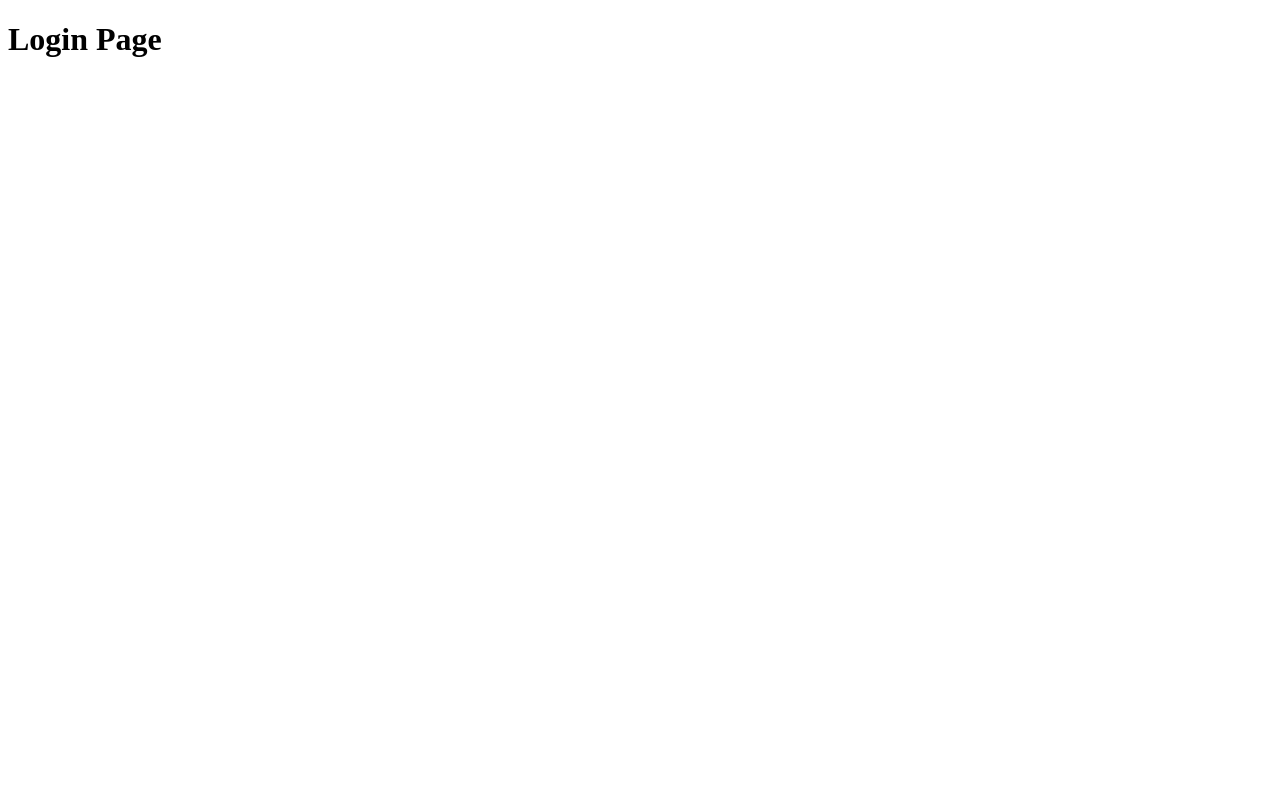
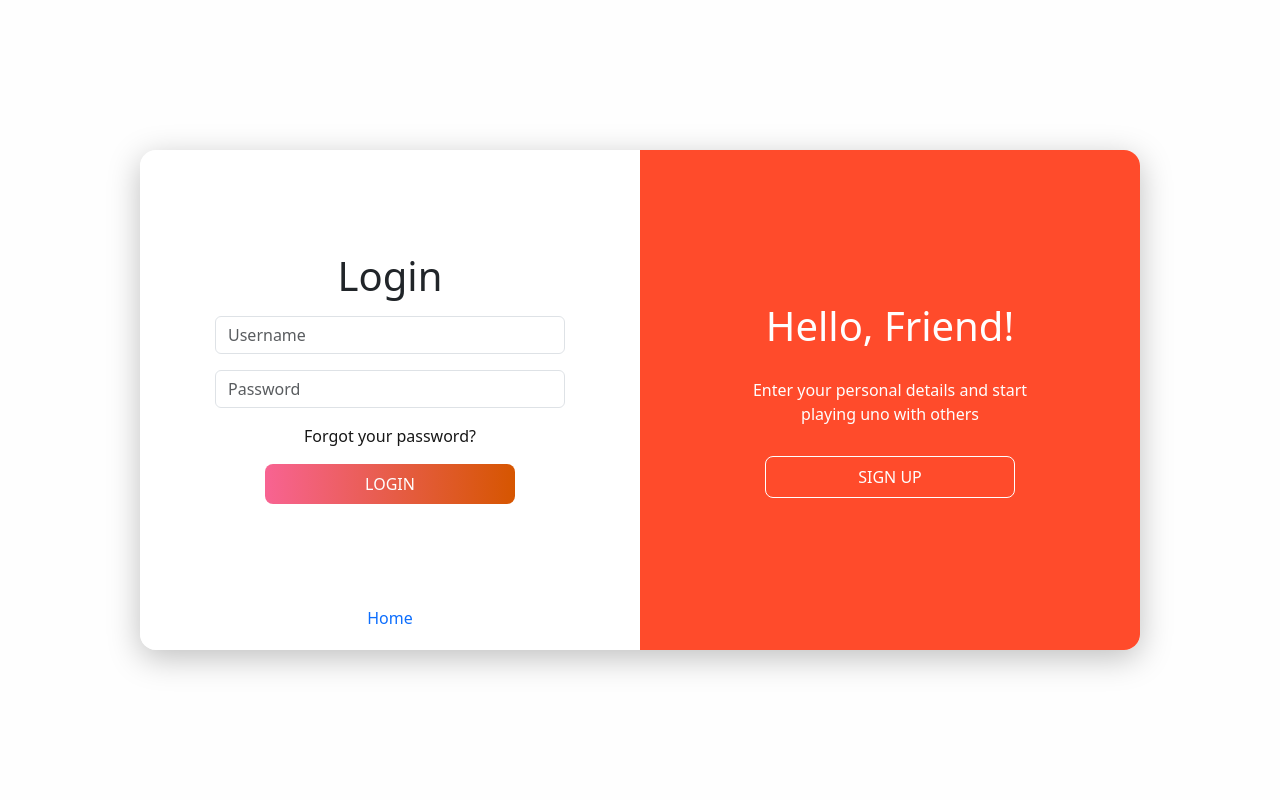
Before and after one commit to sfsu-csc-667-spring-2025-roberts/term-project-uno-reverse, a Node server app: page /login in a window 1280 px wide. Before the commit the page is almost empty. Run offline with Node 20, Linux system fonts and the light colour scheme.

Commit message:
Add login page

```diff
--- a/src/server/routes/login.ts
+++ b/src/server/routes/login.ts
@@ -3,7 +3,9 @@ const router = Router()
 
 // route for login.html
 router.get("/login", (req, res) => {
-    res.render('login');
+    const page_name = 'Login';
+    const registration = 'Register';
+    res.render('login', { page_name, registration });
 });
 
 export default router
--- a/src/server/routes/register.ts
+++ b/src/server/routes/register.ts
@@ -3,7 +3,8 @@ const router = Router()
 
 // route for registration.html
 router.get("/register", (req, res) => {
-    res.render('register');
+    const page_name = 'Registration'
+    res.render('register', { page_name });
 });
 
 export default router
--- a/src/server/views/login.ejs
+++ b/src/server/views/login.ejs
@@ -1,11 +1,55 @@
 <!DOCTYPE html>
 <html lang="en">
+
 <head>
     <meta charset="UTF-8">
     <meta name="viewport" content="width=device-width, initial-scale=1.0">
-    <title>Login</title>
+    <!-- Bootstrap css link -->
+    <link href="https://cdn.jsdelivr.net/npm/bootstrap@5.3.5/dist/css/bootstrap.min.css" rel="stylesheet"
+        integrity="sha384-SgOJa3DmI69IUzQ2PVdRZhwQ+dy64/BUtbMJw1MZ8t5HZApcHrRKUc4W0kG879m7" crossorigin="anonymous" />
+    <link rel="stylesheet" href="/css/login.css" />
+    <title>
+        <%= page_name %>
+    </title>
 </head>
+
 <body>
-    <h1>Login Page</h1>
+    <div class="container-fluid">
+        <div id="forms">
+            <form id="login-form">
+                <div id="form-container">
+                    <h1 id="login-heading" class="mb-3">Login</h1>
+                    <!-- username input -->
+                    <div class="input-group mb-3">
+                        <input type="text" class="form-control" aria-label="Sizing example input"
+                            aria-describedby="inputGroup-sizing-default" name="username" placeholder="Username" />
+                    </div>
+
+                    <!-- password input -->
+                    <div class="input-group mb-3">
+                        <input type="password" class="form-control" aria-label="Sizing example input"
+                            aria-describedby="inputGroup-sizing-default" name="password" placeholder="Password">
+                    </div>
+
+                    <a href="#" id="forgot-password" class="mb-3">Forgot your password?</a>
+                    <button id="login">LOGIN</button>
+
+                    <a href="/" id="home" class="mb-3">Home</a>
+                </div>
+            </form>
+
+            <div id="registration-form">
+                <h1>Hello, Friend!</h1>
+                <p id="statement">Enter your personal details and start playing uno with others</p>
+                <button id="signup">SIGN UP</button>
+            </div>
+        </div>
+    </div>
+
+    <!-- Bootstrap javascript link -->
+    <script src="https://cdn.jsdelivr.net/npm/bootstrap@5.3.5/dist/js/bootstrap.bundle.min.js"
+        integrity="sha384-k6d4wzSIapyDyv1kpU366/PK5hCdSbCRGRCMv+eplOQJWyd1fbcAu9OCUj5zNLiq"
+        crossorigin="anonymous"></script>
 </body>
+
 </html>
--- /dev/null
+++ b/src/server/views/public/css/login.css
@@ -0,0 +1,124 @@
+* {
+    font-family: system-ui, -apple-system, BlinkMacSystemFont, 'Segoe UI', Roboto, Oxygen, Ubuntu, Cantarell, 'Open Sans', 'Helvetica Neue', sans-serif;
+}
+
+body {
+    width: 100vw;
+    height: 100vh;
+    background-color: #fefefe;
+}
+
+.container-fluid {
+    display: flex;
+    align-items: center;
+    justify-content: center;
+    width: 100vw;
+    height: 100vh;
+}
+
+#forms {
+    display: flex;
+    flex-direction: row;
+    justify-content: center;
+    backdrop-filter: blur(10px);
+    background-color: rgba(255, 255, 255, 0.75);
+    box-shadow: 0 8px 32px rgba(0, 0, 0, 0.25);
+    border-radius: 16px;
+}
+
+#forms {
+    transition: box-shadow 0.3s ease;
+}
+
+#forms:hover {
+    box-shadow: 0 12px 80px rgba(0, 0, 0, 0.15);
+}
+
+.input-group {
+    width: 350px;
+    margin: auto;
+}
+
+#forgot-password {
+    text-decoration: none;
+    color: #171717;
+    display: block;
+    text-align: center;
+}
+
+#login-form {
+    padding: 20px;
+    display: flex;
+    flex-direction: column;
+    align-items: center;
+    justify-content: center;
+}
+
+#login-form>#form-container {
+    padding: 15px;
+}
+
+#registration-form {
+    padding: 20px;
+    text-align: center;
+    display: flex;
+    flex-direction: column;
+    align-items: center;
+    justify-content: center;
+    background-color: #ff4b2b;
+    color: #fefefe;
+    border-top-right-radius: 16px;
+    border-bottom-right-radius: 16px;
+}
+
+#login-form,
+#registration-form {
+    width: 500px;
+    text-align: center;
+    height: 500px;
+}
+
+#signup,
+#login {
+    width: 250px;
+    border: none;
+    padding: 8px;
+    border-radius: 8px;
+    color: #fefefe;
+}
+
+#login {
+    background: hsla(24, 100%, 42%, 1);
+    background: linear-gradient(180deg, hsla(24, 100%, 42%, 1) 0%, hsla(341, 91%, 68%, 1) 100%);
+    background: -moz-linear-gradient(180deg, hsla(24, 100%, 42%, 1) 0%, hsla(341, 91%, 68%, 1) 100%);
+    background: -webkit-linear-gradient(180deg, hsla(24, 100%, 42%, 1) 0%, hsla(341, 91%, 68%, 1) 100%);
+    filter: progid: DXImageTransform.Microsoft.gradient(startColorstr="#D75600", endColorstr="#F86594", GradientType=1);
+}
+
+#signup {
+    border: 1px solid #fefefe;
+    background-color: #ff4b2b;
+}
+
+#statement {
+    width: 300px;
+    margin-top: 20px;
+    margin-bottom: 30px;
+}
+
+header {
+    padding: 20px;
+    overflow: hidden;
+    background-color: #e1480d;
+    color: #000000;
+}
+
+#home {
+    display: block;
+    position: relative;
+    width: 60px;
+    margin: auto;
+    top: 100px;
+    text-decoration: none;
+    padding: 2px;
+}
```
Also changed, not shown: src/server/views/register.ejs (+15 -2 lines), src/server/views/public/css/register.css (added).
